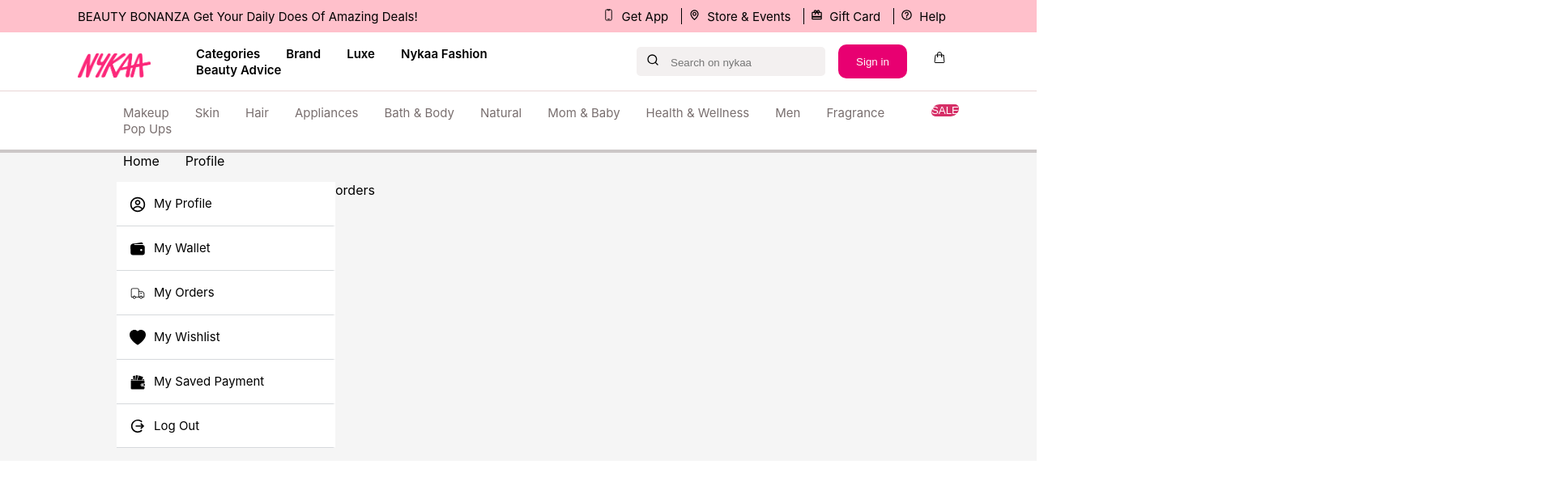
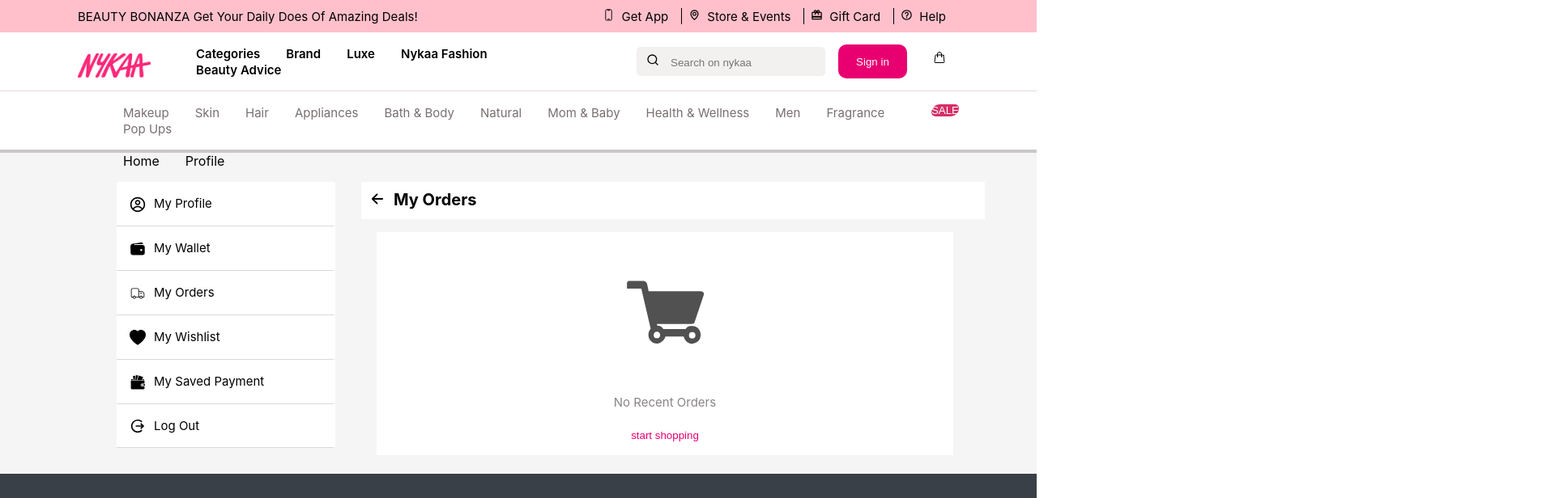
Before and after one commit to jishnunpp/nykaa, a React (Create React App) app: page /orders in a window 1280 px wide. Shown: the top 616 px of the page at 81% size, 1920 px wide, since content can reach past the window. Built offline with nearby package versions, Linux system fonts and the light colour scheme.

Commit message:
order component updated

```diff
--- a/src/components/Profile_data/my_orders/Orders.js
+++ b/src/components/Profile_data/my_orders/Orders.js
@@ -1,7 +1,30 @@
 import React from 'react';
+import './oders.css';
+import { IoArrowBack } from "react-icons/io5";
+import { Link } from 'react-router-dom';
 
 const Orders = () => {
-  return <div>orders</div>;
+  return <div className="orders">
+    <div className="orders-heading">
+    <div className='bag-button1'>
+            <Link to={'/'}>    <span>< IoArrowBack/></span></Link>
+               <a>My Orders</a>
+            </div>
+
+    </div>
+    <div className="orders-content">
+      <div className="orders-content-image">
+      <svg viewBox="0 0 32 32" xmlns="http://www.w3.org/2000/svg"><path d="M27.72 20.3l3.6-10.72c.19-.52.05-.8-.1-1-.37-.53-1.14-.51-1.29-.51H9.55L9 5.34C8.86 4.74 8.42 4 7.55 4H1.82C1.22 4 1 4.59 1 5.15v1.49c0 .53.22.36.84.36h4.83l3.7 15.87c-.58.63-.9 1.61-.9 2.46a3.44 3.44 0 0 0 3.38 3.46c1.79 0 3.13-1.79 3.35-2.79h7.2c.23 1 1.31 2.87 3.36 2.87a3.4 3.4 0 0 0 3.38-3.4c0-1.84-1.13-3.6-3.36-3.6-.93 0-2.03.13-2.55 1.13h-8.86a2.8 2.8 0 0 0-2.4-1.34l-.13-.66h13.48c1.02 0 1.22-.21 1.4-.7zM11.54 25.5a1.29 1.29 0 1 1 2.57 0 1.29 1.29 0 0 1-2.57 0zm15.24 1.27a1.27 1.27 0 1 1 0-2.54 1.27 1.27 0 0 1 0 2.54z" fill="#515151"></path></svg>
+
+      </div>
+      <div className="orders-content-text">
+       <p>No Recent Orders</p>
+      </div>
+      <div className="orders-content-btn">
+      <Link to={'/'}>   <button>start shopping</button></Link>
+      </div>
+    </div>
+  </div>;
 };
 
 export default Orders;
--- a/src/components/Profile_data/my_orders/oders.css
+++ b/src/components/Profile_data/my_orders/oders.css
@@ -0,0 +1,43 @@
+.orders {
+    margin: 0 2rem;
+
+    height: 275px;
+    width: 750px;
+    justify-content: center;
+  }
+  .orders-heading{
+    width: 100%;
+    background-color: white;
+    padding: 10px;
+  }
+  .orders-content{
+    background-color: white;
+    width: 95%;
+    margin-top: 1rem;
+    margin-left: auto;
+    margin-right: auto;
+
+  }
+  .orders-content-image {
+    display: flex;
+    justify-content: center;
+    padding: 3rem;
+  }
+  .orders-content-image svg{
+    width: 100px;
+    height: 100px;
+  }
+.orders-content-text p{
+ text-align: center;
+
+}
+.orders-content-btn{
+    display: flex;
+    justify-content: center;
+    padding: 1rem 0;
+}
+.orders-content-btn button{
+    border: none;
+    background-color: transparent;
+    color: #E80071;
+}
--- a/src/components/Profile_data/wallet/Wallet.js
+++ b/src/components/Profile_data/wallet/Wallet.js
@@ -3,7 +3,7 @@
 
 const Wallet = () => {
   return <div className="wallet">
-    <div className="wallet-bigscreen">
+    <div className="wallet-bigscreen-heading">
       <p>my big wallet</p>
 
     </div>
--- a/src/components/Profile_data/wishlist/wishlist.css
+++ b/src/components/Profile_data/wishlist/wishlist.css
@@ -75,7 +75,8 @@
 }
 .wishlist_card-bottom-text h2{
   font-size: 20px;
-    padding: 5px;
+  font-weight: 600;
+    padding: 10px;
     color: #E80071;
     text-align: center;
     border: 1px solid gainsboro;
@@ -169,7 +170,8 @@
   }
   .wishlist-smallscreen_card-bottom-text h2{
     font-size: 20px;
-    padding: 5px;
+    font-weight: 600;
+    padding: 10px;
     color: #E80071;
     text-align: center;
     border: 1px solid gainsboro;
--- a/src/container/footer/footer.css
+++ b/src/container/footer/footer.css
@@ -1,6 +1,6 @@
 .footer {
   border-color: rgb(243, 243, 243);
-  margin: 2rem 0;
+  margin: 0;
   font-size: 14px;
   font-weight: 300;
   line-height: 20px;
--- a/src/container/profile/Profile.js
+++ b/src/container/profile/Profile.js
@@ -3,12 +3,13 @@
 import Sidebar from '../../components/sidebar/Sidebar';
 import { Outlet } from 'react-router-dom';
 import Header from '../header/Header';
+import Footer from '../footer/Footer'
 
 const Profile = () => {
   return (
     <div className="profile">
       <div className="profile-bigscreen">
-        <Header />
+        <Header/>
         <div className="profile-section">
           <div>
             <ul className="profile-heading">
@@ -25,6 +26,7 @@
             </div>
           </div>
         </div>
+        <Footer/>
 
       </div>
       <div className="profile-smallscreen">
--- a/src/container/profile/profile.css
+++ b/src/container/profile/profile.css
@@ -4,6 +4,7 @@
 .profile-section {
   background-color: whitesmoke;
   padding: 0 6rem;
+  margin: 0;
 }
 .profile-heading {
   list-style: none;
@@ -15,7 +16,7 @@
 }
 .profile-container {
   margin: 0;
-  padding: 1rem 3rem;
+  padding: 1rem 3rem 2rem 3rem;
   display: flex;
 }
 .profile-smallscreen{
```
